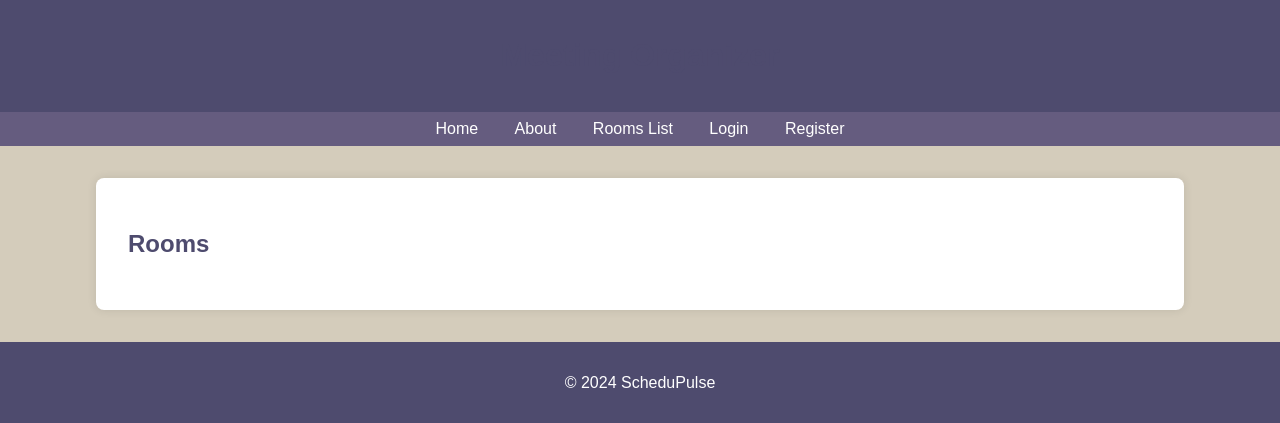
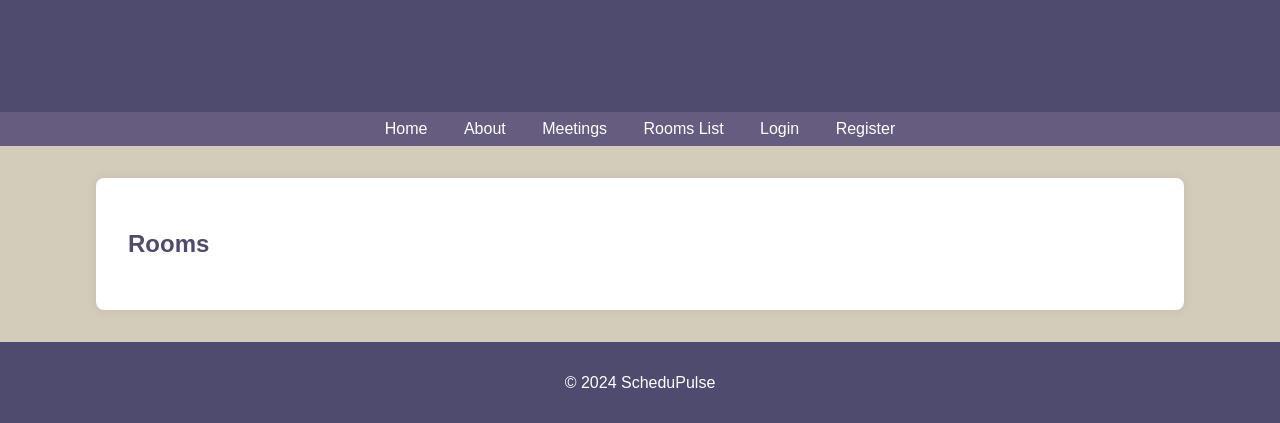
Before and after one commit to Barry1701/ScheduPulse, a Django app: page /meetings/rooms in a window 1280 px wide. Shown: the top 423 px of the page. Run offline with Django 4.2, Linux system fonts and the light colour scheme; data that the repository does not hold is empty.

Commit message:
Meetings in nav bar

```diff
--- a/meetings/templates/meetings/rooms_list.html
+++ b/meetings/templates/meetings/rooms_list.html
@@ -6,7 +6,7 @@
 <ul>
     {% for room in rooms %}
     <li>
-        {{ room.name }}: Room {{ room.room_number }} on floor {{ room.floor }} (Capacity: {{ room.capacity }})
+        {{ room.name }}: Room {{ room.room_number }} on floor {{ room.floor }}
     </li>
     {% endfor %}
 </ul>
--- a/meetings/urls.py
+++ b/meetings/urls.py
@@ -7,5 +7,6 @@ urlpatterns = [
     path('new', views.new, name="new"),
     path('edit/<int:id>', views.edit_meeting, name='edit_meeting'),
     path('delete/<int:id>', views.delete_meeting, name='delete_meeting'),
+    path('', views.meetings_list, name='meetings_list'),
 
 ]
--- a/meetings/views.py
+++ b/meetings/views.py
@@ -10,6 +10,10 @@ def detail(request, id):
 
 def rooms_list(request):
     return render(request, "meetings/rooms_list.html", {"rooms": Room.objects.all()})
+
+def meetings_list(request):
+    meetings = Meeting.objects.all()
+    return render(request, "meetings/meetings.html", {"meetings": meetings})
 
 @login_required
 def new(request):
--- a/website/templates/base.html
+++ b/website/templates/base.html
@@ -14,6 +14,7 @@
     <nav>
         <a href="{% url 'welcome' %}">Home</a>
         <a href="{% url 'about' %}">About</a>
+        <a href="{% url 'meetings_list' %}">Meetings</a>
         <a href="{% url 'rooms' %}">Rooms List</a>
         {% if user.is_authenticated %}
             <a href="{% url 'new' %}">Add New Meeting</a>
--- a/website/views.py
+++ b/website/views.py
@@ -9,7 +9,7 @@ from django.contrib import messages
 
 
 def welcome(request):
-    return render(request, "website/welcome.html", {"meetings": Meeting.objects.all()})
+    return render(request, "website/welcome.html")
 
 def about(request):
     return render(request, 'website/about.html')
```
Also changed, not shown: meetings/templates/meetings/meetings.html (added, +16 -0 lines), website/templates/website/welcome.html (+0 -10 lines).
